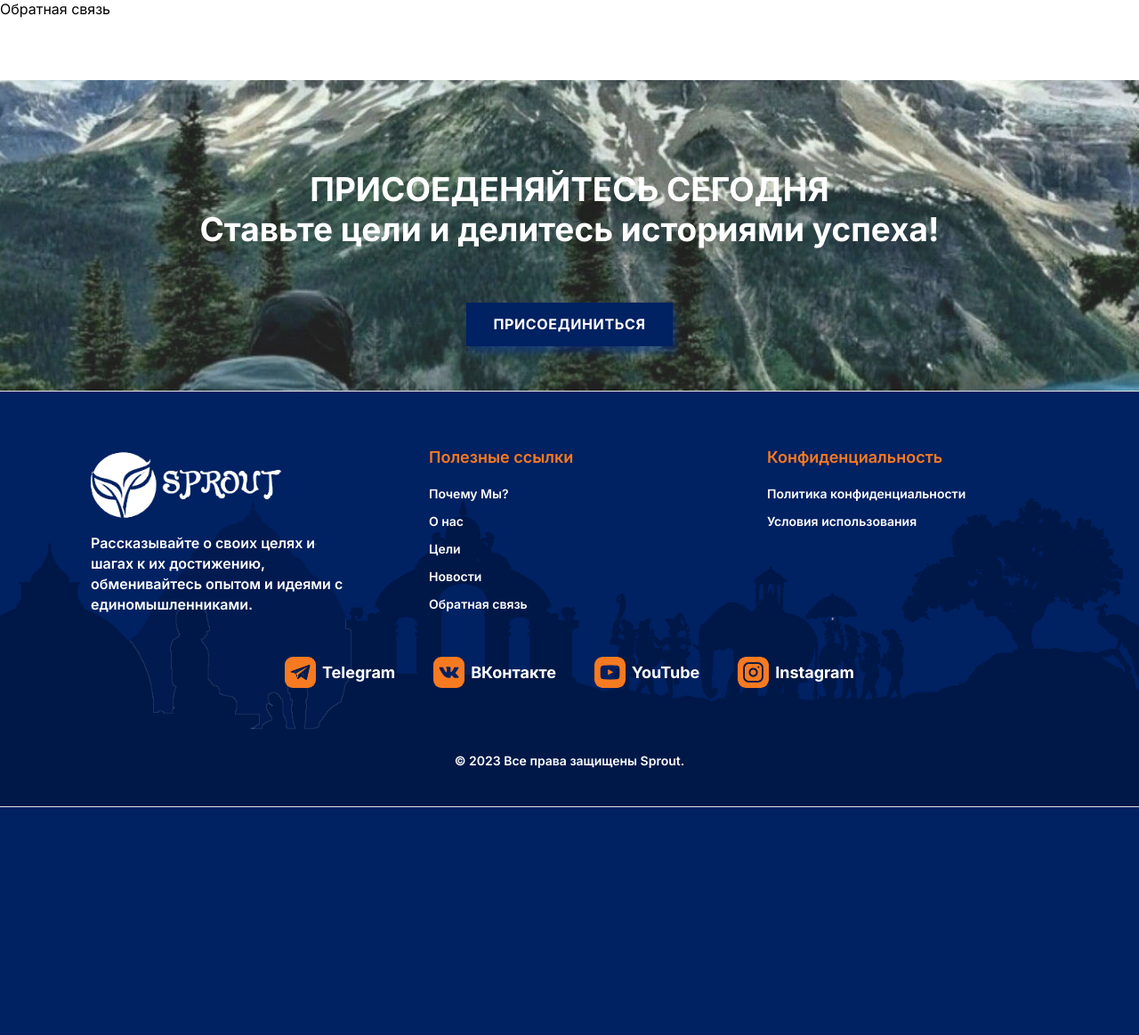
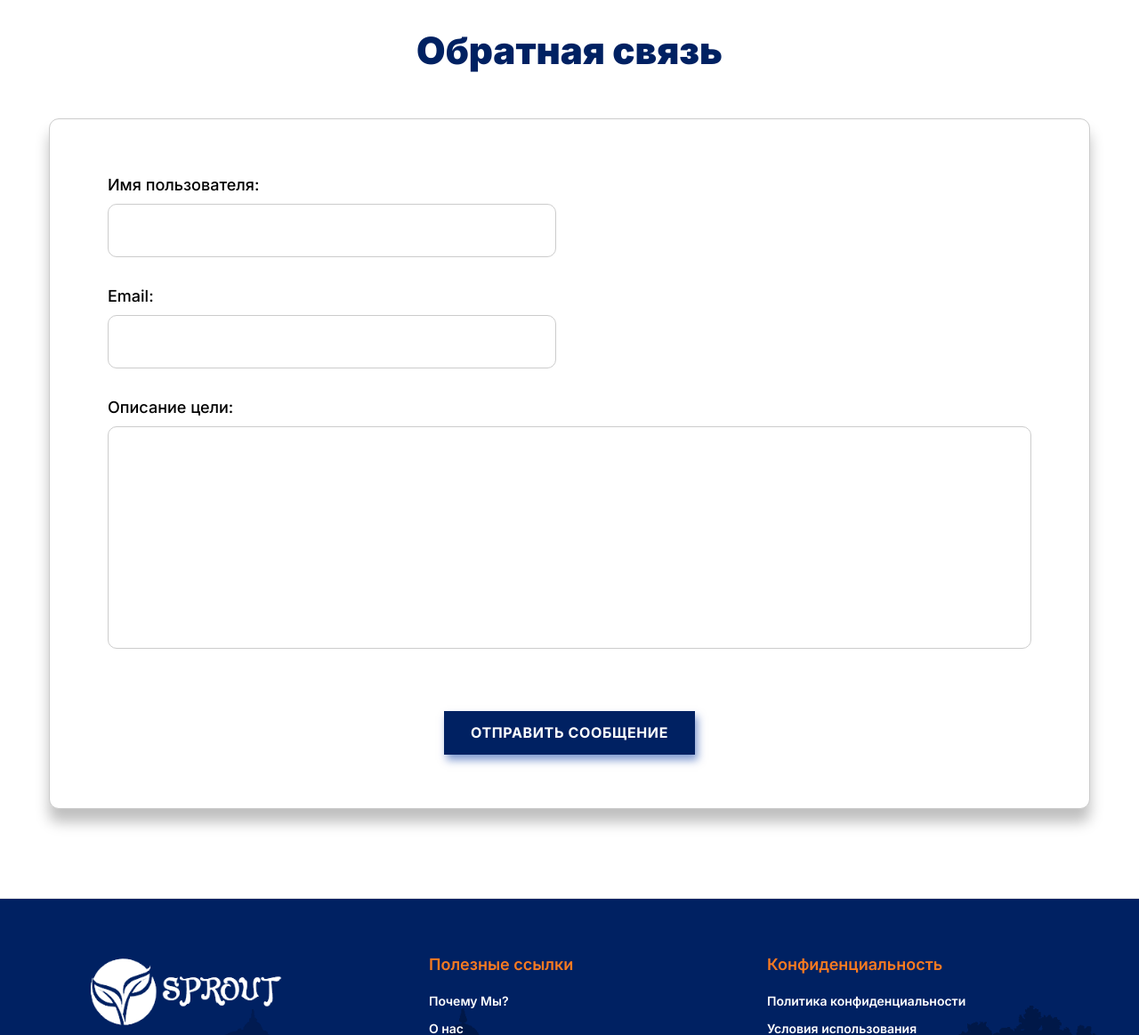
Before and after one commit to Viktor1732/ACHIEVING_GOALS, a Django app: page /contact/ in a window 1280 px wide. Shown: the part 88-1251 px from the top of the page at 89% size. Before the commit the page ends 995 px from the top, so only its background shows below. Run offline with Django 4.2, Linux system fonts and the light colour scheme; parts of the project's set-up code (start-up, migrations or seed data) failed here and were passed over.

Commit message:
Сделал страницу 'Обратная связь'. При отправке сообщения, они приходят на email.

```diff
--- a/goals/goal_setting/forms.py
+++ b/goals/goal_setting/forms.py
@@ -102,3 +102,13 @@ class UpdateGoalForm(forms.ModelForm):
                                         'name': "goal-photo", 'accept': "image/png, image/jpg, image/jpeg",
                                         'required': "", 'id': "upload-file"}),
     }
+
+
+class FormSendMessage(forms.Form):
+    name = forms.CharField(
+        max_length=50, widget=forms.TextInput(attrs={'class': 'form-control', }))
+    email = forms.EmailField(
+        max_length=100, widget=forms.EmailInput(attrs={'class': 'form-control', }))
+    message = forms.CharField(
+        max_length=500,
+        widget=forms.Textarea(attrs={'class': 'form-textarea-control', 'name': 'goal-desc', 'id': 'id_goal_desc'}))
--- a/goals/goal_setting/static/goal_setting/css/goal-styles.css
+++ b/goals/goal_setting/static/goal_setting/css/goal-styles.css
@@ -14,6 +14,7 @@
 }
 
 .goals-title {
+    margin-top: 30px;
     font-size: 42px;
     line-height: 40px;
     font-weight: 900;
--- a/goals/goal_setting/templates/goal_setting/contact.html
+++ b/goals/goal_setting/templates/goal_setting/contact.html
@@ -1,5 +1,43 @@
 {% extends 'goal_setting/base.html' %}
 
 {% block content %}
-<h1>Обратная связь</h1>
+<section class="goals">
+    <div class="container">
+        <div class="row-title">
+            <h1 class="goals-title">Обратная связь</h1>
+        </div>
+        <div class="row-content">
+            <div class="new-goal-card">
+                <div class="create-goal-card">
+                    <div class="create-goal-form">
+
+                        <!-- contact-form -->
+                        <form action="" method="post" class="create-goal-frm">
+                            {% csrf_token %}
+                            <div class="form-group">
+                                <label class="form-label">Имя пользователя:</label>
+                                {{ form.name }}
+                            </div>
+                            <div class="form-group">
+                                <label class="form-label">Email:</label>
+                                {{ form.email }}
+                            </div>
+                            <div class="form-textarea">
+                                <label class="form-label">Описание цели:</label>
+                                {{ form.message }}
+                            </div>
+                            <div class="form-create-btn">
+                                <button type="submit" class="btn btn-blue">Отправить сообщение</button>
+                            </div>
+                        </form>
+
+                    </div>
+                </div>
+            </div>
+        </div>
+    </div>
+</section>
 {% endblock content %}
+
+{% block join-banner %}
+{% endblock join-banner %}
--- a/goals/goal_setting/urls.py
+++ b/goals/goal_setting/urls.py
@@ -19,5 +19,5 @@ urlpatterns = [
     path('news/<slug:news_slug>/', ShowNews.as_view(), name='news'),
     path('privacy_policy/', privacy_policy, name='privacy_policy'),
     path('condition_of_use/', condition_of_use, name='condition_of_use'),
-    path('contact/', contact, name='contact'),
+    path('contact/', send_message, name='contact'),
 ]
--- a/goals/goal_setting/views.py
+++ b/goals/goal_setting/views.py
@@ -1,10 +1,12 @@
 import datetime
 
+from django.core.mail import EmailMultiAlternatives
 from django.shortcuts import render, redirect
+from django.template.loader import render_to_string
 from django.urls import reverse_lazy
 from django.views.generic import ListView, DetailView, CreateView, UpdateView
 
-from .forms import CreateGoalsForm
+from .forms import CreateGoalsForm, FormSendMessage
 from .texts import g_info
 from .utils import *
 
@@ -204,5 +206,22 @@ def condition_of_use(request):
     return render(request, 'goal_setting/condition_of_use.html', context={'title': 'Условия пользования'})
 
 
-def contact(request):
-    return render(request, 'goal_setting/contact.html', context={'title': 'Обратная связь'})
+def send_message(request):
+    form = FormSendMessage()
+
+    if request.method == 'POST':
+        form = FormSendMessage(request.POST)
+        if form.is_valid:
+
+            name = request.POST['name']
+            email = request.POST['email']
+            message = request.POST['message']
+
+            data = f'Имя пользователя: {name}<br> Email: {email}<br> Сообщение: {message}'
+            msg = EmailMultiAlternatives(subject='SPROUT', to=['vk.ryzhenkov@gmail.com', ])
+            msg.attach_alternative(data, 'text/html')
+            msg.send()
+            return redirect('home')
+        else:
+            form = FormSendMessage()
+    return render(request, 'goal_setting/contact.html', context={'title': 'Sprout | Обратная связь', 'form': form})
```
Also changed, not shown: goals/goals/settings.py (+7 -0 lines).
